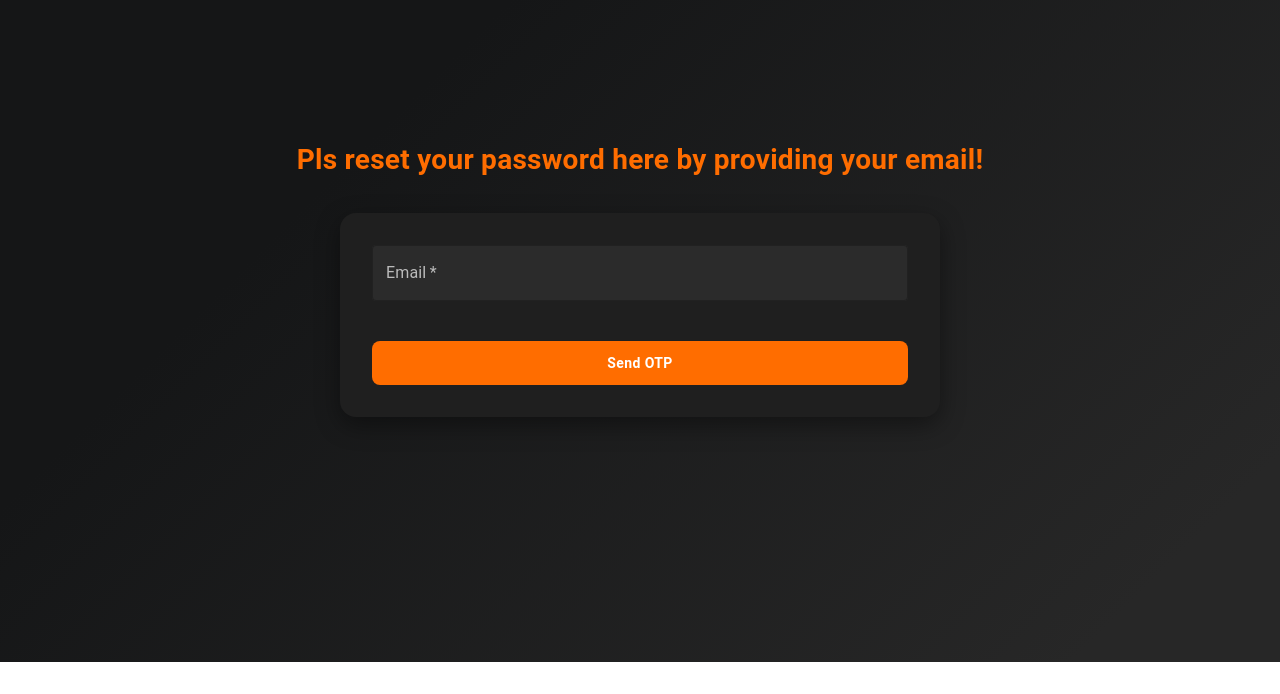
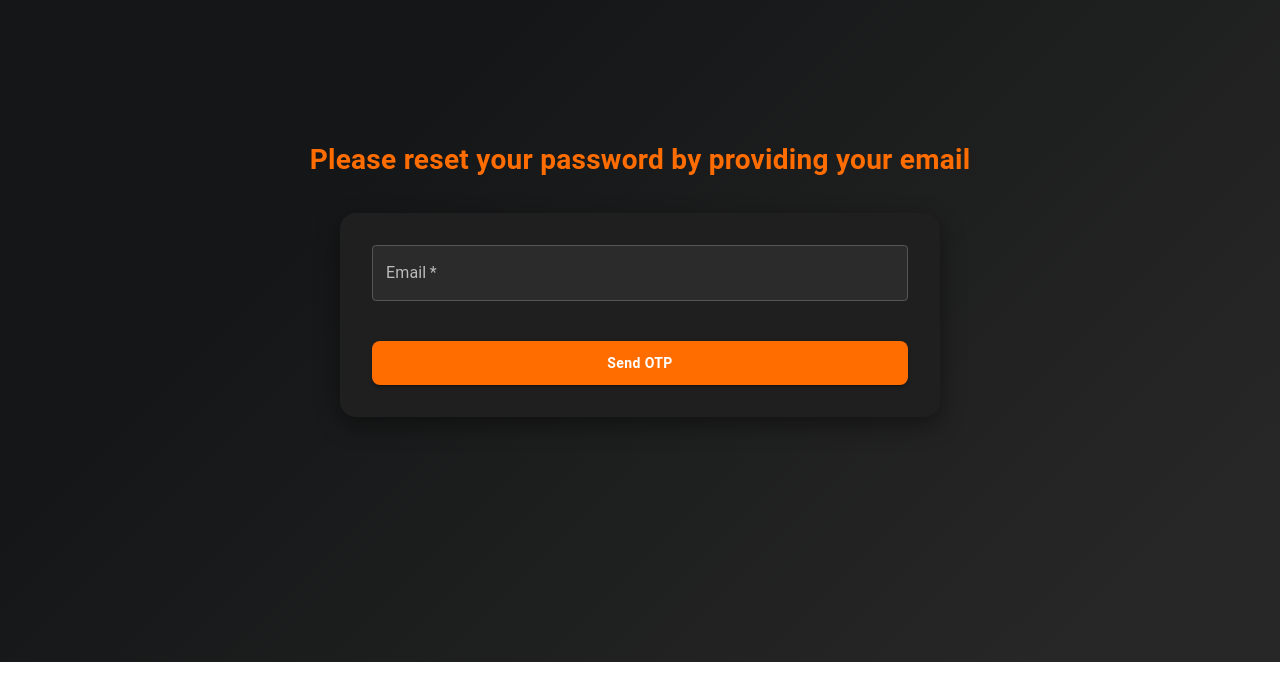
Before and after one commit to Archishmaan74/ArchBlog, a React (Vite) app in the folder archblog-frontend/: page /forgotpassword in a window 1280 px wide. Shown: the part 106-800 px from the top of the page. Built offline with nearby package versions, Linux system fonts and the light colour scheme.

Commit message:
completed ForgotPassword.jsx implementation

```diff
--- a/archblog-frontend/src/pages/ForgotPassword/ForgotPassword.jsx
+++ b/archblog-frontend/src/pages/ForgotPassword/ForgotPassword.jsx
@@ -1,18 +1,47 @@
 import { useState } from "react";
 import StyledForgotPassword from "./ForgotPasswordStyles";
 import { Paper, Typography, TextField, Button } from "@mui/material";
+import { usePostForgotPasswordMutation } from "../../app/services/authApi";
+import Loader from "../../components/Loader/Loader";
 
 function ForgotPassword() {
-  const [formData, setFormData] = useState({ email: "", password: "" });
-  const [errors, setErrors] = useState({ email: false, password: false });
+  const [formData, setFormData] = useState({ email: "" });
+  const [errors, setErrors] = useState({ email: false });
+  const [forgotPasswordUser, { isLoading }] = usePostForgotPasswordMutation();
+  const [message, setMessage] = useState("");
 
-  const handleChange = () => {};
-  const handleSubmit = () => {};
+  const handleChange = (e) => {
+    setFormData({ ...formData, [e.target.name]: e.target.value });
+    setErrors({ ...errors, [e.target.name]: false });
+    setMessage("");
+  };
+
+  const validateForm = () => {
+    const newErrors = {
+      email: !formData.email,
+    };
+    setErrors(newErrors);
+    return !newErrors.email;
+  };
+
+  const handleSubmit = async (e) => {
+    e.preventDefault();
+    if (!validateForm()) return;
+
+    try {
+      const result = await forgotPasswordUser(formData);
+      setMessage("OTP sent to your email successfully!");
+    } catch (error) {
+      setMessage("Failed to send OTP. Please check your email.");
+    }
+  };
+
   return (
     <StyledForgotPassword>
       <Typography className="forgotpassword-title">
-        Pls reset your password here by providing your email!
+        Please reset your password by providing your email
       </Typography>
+
       <Paper className="forgotpassword-paper" elevation={10}>
         <form className="forgotpassword-form" onSubmit={handleSubmit}>
           <TextField
@@ -22,13 +51,25 @@ function ForgotPassword() {
             variant="outlined"
             fullWidth
             required
-            // value={value}
+            value={formData.email}
             onChange={handleChange}
             className="forgotpassword-textfield"
-          ></TextField>
+            error={errors.email}
+            helperText={errors.email ? "Email is required" : ""}
+          />
 
-          <Button className="otp-button">Send OTP</Button>
+          {isLoading ? (
+            <Loader small />
+          ) : (
+            <Button type="submit" className="otp-button" variant="contained">
+              Send OTP
+            </Button>
+          )}
         </form>
+
+        {message && (
+          <Typography className="forgotpassword-message">{message}</Typography>
+        )}
       </Paper>
     </StyledForgotPassword>
   );
--- a/archblog-frontend/src/pages/ForgotPassword/ForgotPasswordStyles.jsx
+++ b/archblog-frontend/src/pages/ForgotPassword/ForgotPasswordStyles.jsx
@@ -19,7 +19,6 @@ const StyledForgotPassword = styled("div")(({ theme }) => ({
 
     [theme.breakpoints.down("md")]: {
       fontSize: 24,
-      marginTop: -100,
     },
   },
 
@@ -56,6 +55,22 @@ const StyledForgotPassword = styled("div")(({ theme }) => ({
     color: "#fff",
   },
 
+  "& .forgotpassword-textfield .MuiInputBase-root.Mui-focused": {
+    backgroundColor: "#2b2b2b",
+  },
+
+  "& .forgotpassword-textfield input": {
+    caretColor: "#FF6D00",
+  },
+
+  "& .forgotpassword-textfield .MuiOutlinedInput-notchedOutline": {
+    borderColor: "#555",
+  },
+
+  "& .forgotpassword-textfield .Mui-focused .MuiOutlinedInput-notchedOutline": {
+    borderColor: "#FF6D00",
+  },
+
   "& .forgotpassword-textfield .MuiInputLabel-root": {
     color: "#bbb",
   },
@@ -74,6 +89,10 @@ const StyledForgotPassword = styled("div")(({ theme }) => ({
   "& .otp-button:hover": {
     backgroundColor: "#e65c00",
   },
+
+  "& .forgotpassword-loader": {
+    height: 10,
+  },
 }));
 
 export default StyledForgotPassword;
```
